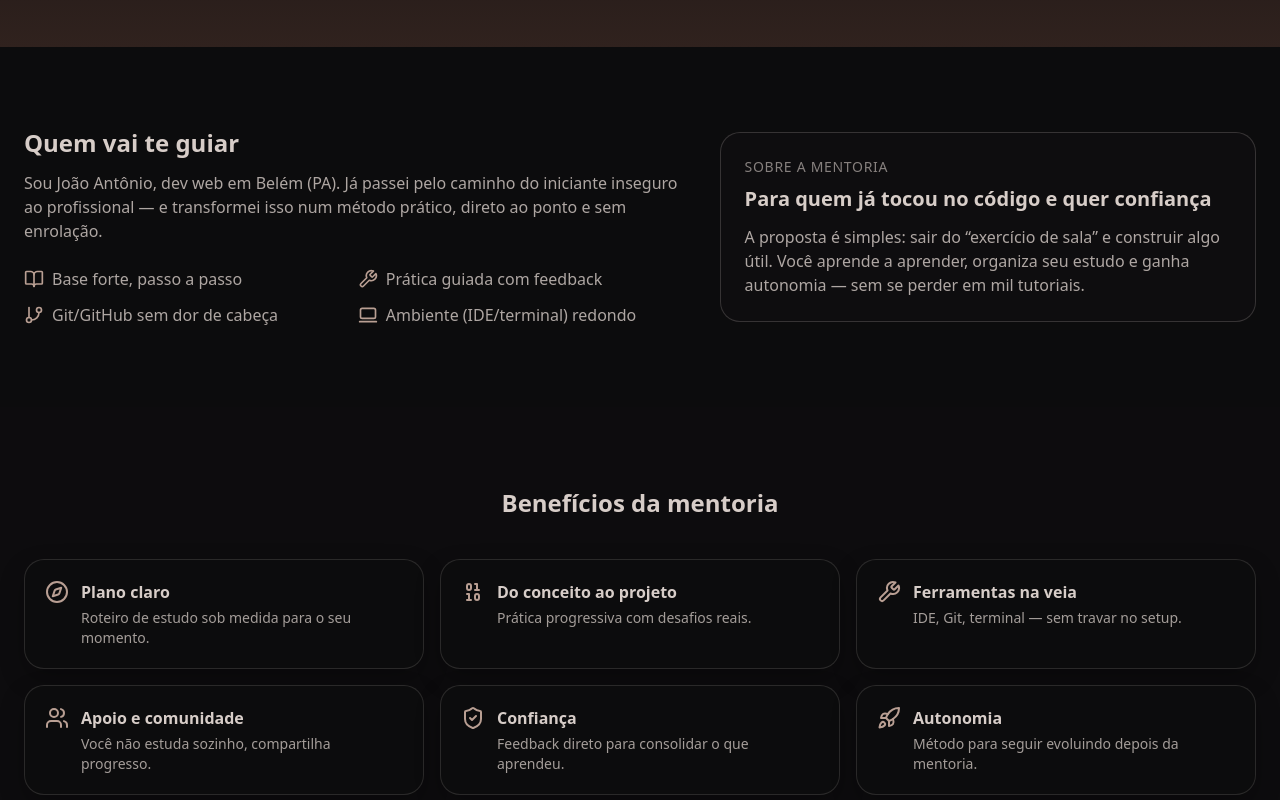
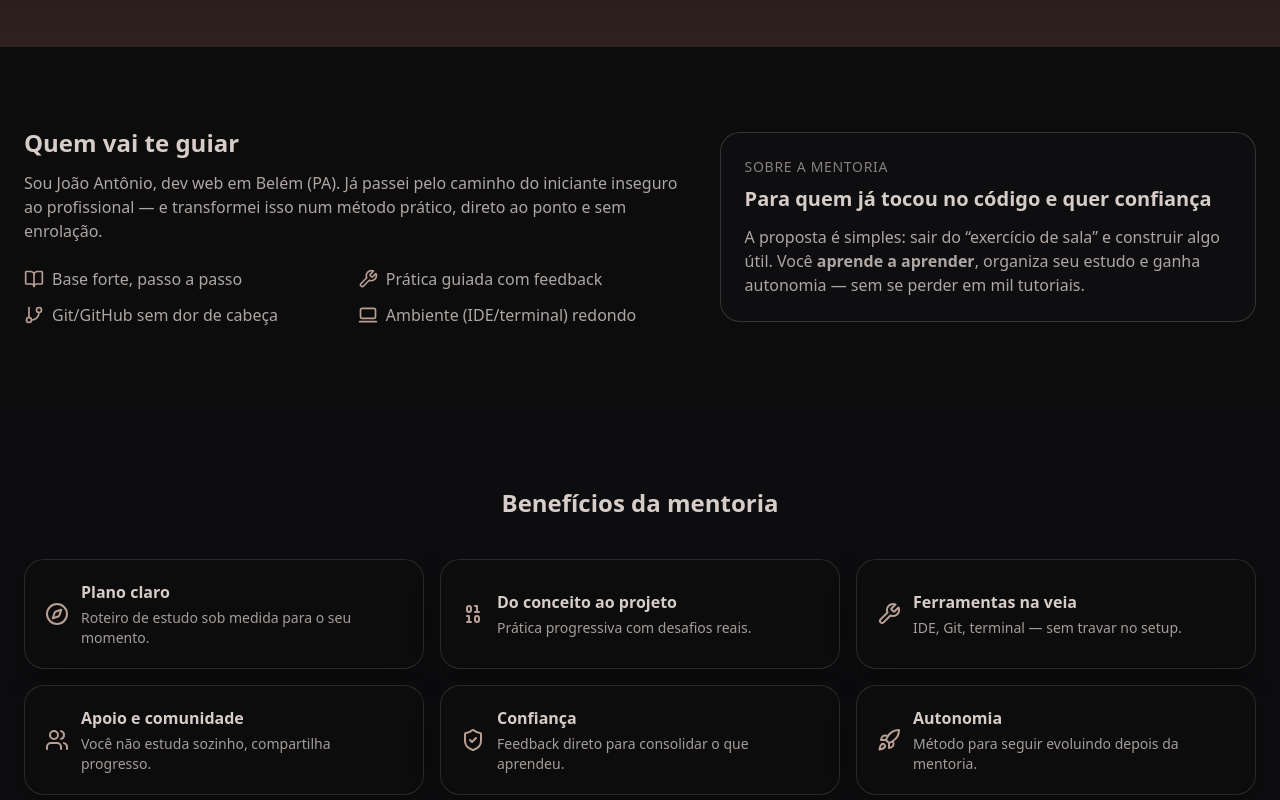
Before and after one commit to juaoantonio/mentoria-landing, a React (Vite) app: page / in a window 1280 px wide. Shown: the part 740-1540 px from the top of the page. Built offline with nearby package versions, Linux system fonts and the light colour scheme.

Commit message:
style: format code for consistency and readability

```diff
--- a/package.json
+++ b/package.json
@@ -23,6 +23,8 @@
     "@types/react": "^19.0.0",
     "@types/react-dom": "^19.0.0",
     "@vitejs/plugin-react-swc": "^3.7.1",
+    "prettier": "^3.6.2",
+    "prettier-plugin-tailwindcss": "^0.6.14",
     "tailwindcss": "^4.0.1",
     "typescript": "^5.5.4",
     "vite": "^6.0.0"
--- a/src/App.tsx
+++ b/src/App.tsx
@@ -1,4 +1,4 @@
-import {motion} from "motion/react";
+import { motion } from "motion/react";
 import {
   Binary,
   BookOpen,
@@ -12,40 +12,53 @@ import {
   Users,
   Wrench,
 } from "lucide-react";
-import {ContactForm} from "./components/contact-form";
-
+import { ContactForm } from "./components/contact-form";
 
 export default function App() {
   return (
     <div className="min-h-screen text-buff">
-            <Hero/>
-            <IntroMentor/>
-            <Benefits/>
-            <Who/>
-            <HowItWorks/>
-            <ContactForm/>
-            <Footer/>
+      <Hero />
+      <IntroMentor />
+      <Benefits />
+      <Who />
+      <HowItWorks />
+      <ContactForm />
+      <Footer />
     </div>
   );
 }
 
-export function Container({children, className = ""}: { children: React.ReactNode; className?: string }) {
-    return <div className={`mx-auto w-full max-w-7xl px-6 ${className}`}>{children}</div>;
+export function Container({
+  children,
+  className = "",
+}: {
+  children: React.ReactNode;
+  className?: string;
+}) {
+  return (
+    <div className={`mx-auto w-full max-w-7xl px-6 ${className}`}>
+      {children}
+    </div>
+  );
 }
 
-export function Section({id, children, className = ""}: {
+export function Section({
+  id,
+  children,
+  className = "",
+}: {
   id?: string;
   children: React.ReactNode;
-    className?: string
+  className?: string;
 }) {
   return (
     <motion.section
       id={id}
       className={`py-8 md:py-20 ${className}`}
-            initial={{opacity: 0, y: 24}}
-            whileInView={{opacity: 1, y: 0}}
-            viewport={{once: true, amount: 0.35}}
-            transition={{type: "spring", stiffness: 120, damping: 18}}
+      initial={{ opacity: 0, y: 24 }}
+      whileInView={{ opacity: 1, y: 0 }}
+      viewport={{ once: true, amount: 0.35 }}
+      transition={{ type: "spring", stiffness: 120, damping: 18 }}
     >
       {children}
     </motion.section>
@@ -92,36 +105,44 @@ function Hero() {
             João Antônio — Mentoria
           </a>
           <div className="hidden sm:flex items-center gap-4">
-                        <a href="#beneficios" className="text-buff/70 hover:text-buff">Benefícios</a>
-                        <a href="#como-funciona" className="text-buff/70 hover:text-buff">Como funciona</a>
-                        <a href="#contato" className="text-buff/70 hover:text-buff">Contato</a>
+            <a href="#beneficios" className="text-buff/70 hover:text-buff">
+              Benefícios
+            </a>
+            <a href="#como-funciona" className="text-buff/70 hover:text-buff">
+              Como funciona
+            </a>
+            <a href="#contato" className="text-buff/70 hover:text-buff">
+              Contato
+            </a>
           </div>
         </nav>
       </Container>
       <Container>
         <div className="grid items-center gap-10 pb-16 pt-10 md:grid-cols-2 md:pb-24 md:pt-16">
           <motion.div
-                        initial={{opacity: 0, y: 20}}
-                        animate={{opacity: 1, y: 0}}
-                        transition={{type: "spring", stiffness: 110, damping: 16}}
+            initial={{ opacity: 0, y: 20 }}
+            animate={{ opacity: 1, y: 0 }}
+            transition={{ type: "spring", stiffness: 110, damping: 16 }}
           >
-                        <p className="text-beaver font-medium">Para quem já viu o básico, mas trava em começar</p>
+            <p className="text-beaver font-medium">
+              Para quem já viu o básico, mas trava em começar
+            </p>
             <h1 className="mt-2 text-4xl font-extrabold tracking-tight sm:text-5xl">
               Do básico à prática: mentoria para destravar sua programação
             </h1>
             <p className="mt-4 text-buff/80 leading-relaxed">
-                            Se você já viu variáveis, condicionais e laços — mas não sabe transformar
-                            isso em um
-                            <span className="font-semibold text-buff"> projeto real</span>, eu te guio passo a passo até
-                            a autonomia.
+              Se você já viu variáveis, condicionais e laços — mas não sabe
+              transformar isso em um
+              <span className="font-semibold text-buff"> projeto real</span>, eu
+              te guio passo a passo até a autonomia.
             </p>
             <div className="mt-8 flex flex-wrap gap-3">
               <Button href="#contato">
-                                <MessageSquareMore className="size-5"/>
+                <MessageSquareMore className="size-5" />
                 Quero destravar meus estudos
               </Button>
               <Button href="#beneficios" variant="ghost">
-                                <ShieldCheck className="size-5"/>
+                <ShieldCheck className="size-5" />
                 Ver benefícios
               </Button>
             </div>
@@ -133,7 +154,7 @@ function Hero() {
                 "Método para aprender sem se perder",
               ].map((item) => (
                 <li key={item} className="flex items-start gap-2">
-                                    <CheckCircle2 className="size-5 text-beaver min-w-max min-h-max"/>
+                  <CheckCircle2 className="size-5 text-beaver min-w-max min-h-max" />
                   <span>{item}</span>
                 </li>
               ))}
@@ -141,24 +162,29 @@ function Hero() {
           </motion.div>
 
           <motion.div
-                        initial={{opacity: 0, scale: 0.96}}
-                        animate={{opacity: 1, scale: 1}}
-                        transition={{type: "spring", stiffness: 120, damping: 16, delay: 0.1}}
+            initial={{ opacity: 0, scale: 0.96 }}
+            animate={{ opacity: 1, scale: 1 }}
+            transition={{
+              type: "spring",
+              stiffness: 120,
+              damping: 16,
+              delay: 0.1,
+            }}
             className="relative mx-auto w-full max-w-md"
           >
             <div className="glass rounded-2xl p-2 shadow-[var(--shadow-soft)]">
               <img
                 src="/me.jpg"
-                                loading={'lazy'}
-                                decoding={'async'}
+                loading={"lazy"}
+                decoding={"async"}
                 alt="Foto do mentor, João Antônio"
                 className="w-full rounded-xl object-cover"
               />
             </div>
-                        <div
-                            className="pointer-events-none absolute -right-6 -top-6 hidden rotate-6 rounded-2xl border border-buff/30 p-3 text-buff/70 md:block">
+            <div className="pointer-events-none absolute -right-6 -top-6 hidden rotate-6 rounded-2xl border border-buff/30 p-3 text-buff/70 md:block">
               <span className="flex items-center gap-2 text-sm">
-                  <Rocket className="size-4 text-beaver"/> Bora construir de verdade
+                <Rocket className="size-4 text-beaver" /> Bora construir de
+                verdade
               </span>
             </div>
           </motion.div>
@@ -176,33 +202,43 @@ function IntroMentor() {
           <motion.div className="order-2 md:order-1">
             <h2 className="text-2xl font-bold">Quem vai te guiar</h2>
             <p className="mt-3 text-buff/80">
-                            Sou João Antônio, dev web em Belém (PA). Já passei pelo caminho do iniciante inseguro ao
-                            profissional — e transformei isso num método prático, direto ao ponto e sem enrolação.
+              Sou João Antônio, dev web em Belém (PA). Já passei pelo caminho do
+              iniciante inseguro ao profissional — e transformei isso num método
+              prático, direto ao ponto e sem enrolação.
             </p>
             <ul className="mt-6 grid grid-cols-1 gap-3 sm:grid-cols-2">
               {[
-                                {icon: BookOpen, label: "Base forte, passo a passo"},
-                                {icon: Wrench, label: "Prática guiada com feedback"},
-                                {icon: GitBranch, label: "Git/GitHub sem dor de cabeça"},
-                                {icon: LaptopMinimal, label: "Ambiente (IDE/terminal) redondo"},
-                            ].map(({icon: Icon, label}) => (
+                { icon: BookOpen, label: "Base forte, passo a passo" },
+                { icon: Wrench, label: "Prática guiada com feedback" },
+                { icon: GitBranch, label: "Git/GitHub sem dor de cabeça" },
+                {
+                  icon: LaptopMinimal,
+                  label: "Ambiente (IDE/terminal) redondo",
+                },
+              ].map(({ icon: Icon, label }) => (
                 <li key={label} className="flex items-center gap-2">
-                                    <Icon className="size-5 text-beaver"/>
+                  <Icon className="size-5 text-beaver" />
                   <span className="text-buff/80">{label}</span>
                 </li>
               ))}
             </ul>
           </motion.div>
-                    <motion.div className="order-1 md:order-2" initial={{opacity: 0, x: 20}}
-                                whileInView={{opacity: 1, x: 0}}>
+          <motion.div
+            className="order-1 md:order-2"
+            initial={{ opacity: 0, x: 20 }}
+            whileInView={{ opacity: 1, x: 0 }}
+          >
             <div className="rounded-2xl border border-buff/20 bg-night p-6">
-                            <p className="text-sm uppercase tracking-wider text-buff/60">Sobre a mentoria</p>
-                            <h3 className="mt-2 text-xl font-semibold">Para quem já tocou no código e quer
-                                confiança</h3>
+              <p className="text-sm uppercase tracking-wider text-buff/60">
+                Sobre a mentoria
+              </p>
+              <h3 className="mt-2 text-xl font-semibold">
+                Para quem já tocou no código e quer confiança
+              </h3>
               <p className="mt-3 text-buff/80">
-                                A proposta é simples: sair do “exercício de sala” e construir algo útil. Você aprende a
-                                aprender,
-                                organiza seu estudo e ganha autonomia — sem se perder em mil tutoriais.
+                A proposta é simples: sair do “exercício de sala” e construir
+                algo útil. Você <strong>aprende a aprender</strong>, organiza
+                seu estudo e ganha autonomia — sem se perder em mil tutoriais.
               </p>
             </div>
           </motion.div>
@@ -214,31 +250,55 @@ function IntroMentor() {
 
 function Benefits() {
   const items = [
-        {icon: Compass, title: "Plano claro", desc: "Roteiro de estudo sob medida para o seu momento."},
-        {icon: Binary, title: "Do conceito ao projeto", desc: "Prática progressiva com desafios reais."},
-        {icon: Wrench, title: "Ferramentas na veia", desc: "IDE, Git, terminal — sem travar no setup."},
-        {icon: Users, title: "Apoio e comunidade", desc: "Você não estuda sozinho, compartilha progresso."},
-        {icon: ShieldCheck, title: "Confiança", desc: "Feedback direto para consolidar o que aprendeu."},
-        {icon: Rocket, title: "Autonomia", desc: "Método para seguir evoluindo depois da mentoria."},
+    {
+      icon: Compass,
+      title: "Plano claro",
+      desc: "Roteiro de estudo sob medida para o seu momento.",
+    },
+    {
+      icon: Binary,
+      title: "Do conceito ao projeto",
+      desc: "Prática progressiva com desafios reais.",
+    },
+    {
+      icon: Wrench,
+      title: "Ferramentas na veia",
+      desc: "IDE, Git, terminal — sem travar no setup.",
+    },
+    {
+      icon: Users,
+      title: "Apoio e comunidade",
+      desc: "Você não estuda sozinho, compartilha progresso.",
+    },
+    {
+      icon: ShieldCheck,
+      title: "Confiança",
+      desc: "Feedback direto para consolidar o que aprendeu.",
+    },
+    {
+      icon: Rocket,
+      title: "Autonomia",
+      desc: "Método para seguir evoluindo depois da mentoria.",
+    },
   ];
   return (
     <Section id="beneficios" className="bg-night/60">
       <Container>
-                <h2 className="text-center text-2xl font-bold">Benefícios da mentoria</h2>
-                <div className="mt-10 grid grid-cols-1 gap-4 sm:grid-cols-2 lg:grid-cols-3">
-                    {items.map(({icon: Icon, title, desc}) => (
+        <h2 className="text-center text-2xl font-bold">
+          Benefícios da mentoria
+        </h2>
+        <div className="mt-10 grid grid-cols-1 gap-4 sm:grid-cols-2 lg:grid-cols-3 auto-rows-fr">
+          {items.map(({ icon: Icon, title, desc }) => (
             <motion.div
               key={title}
-                            className="rounded-2xl border border-buff/15 bg-night-2 p-5 shadow-[var(--shadow-soft)]"
-                            whileHover={{y: -3}}
-                            transition={{type: "spring", stiffness: 250, damping: 18}}
+              className="rounded-2xl border flex items-center justify-start gap-3 border-buff/15 bg-night-2 p-5 shadow-[var(--shadow-soft)]"
+              whileHover={{ y: -3 }}
+              transition={{ type: "spring", stiffness: 250, damping: 18 }}
             >
-                            <div className="flex items-start gap-3">
-                                <Icon className="size-6 shrink-0 text-beaver"/>
+              <Icon className="size-6 shrink-0 text-beaver" />
               <div>
                 <h3 className="font-semibold">{title}</h3>
                 <p className="mt-1 text-sm text-buff/75">{desc}</p>
-                                </div>
               </div>
             </motion.div>
           ))}
@@ -262,13 +322,13 @@ function Who() {
           <div>
             <h2 className="text-2xl font-bold">Quem pode participar?</h2>
             <p className="mt-3 text-buff/80">
-                            Feita para iniciantes com alguma base escolar — como o Renato — que querem transformar o
-                            básico em prática.
+              Feita para iniciantes com alguma base escolar — como o Renato —
+              que querem transformar o básico em prática.
             </p>
             <ul className="mt-6 space-y-3">
               {bullets.map((b) => (
                 <li key={b} className="flex items-start gap-2">
-                                    <CheckCircle2 className="mt-0.5 size-5 text-beaver"/>
+                  <CheckCircle2 className="mt-0.5 size-5 text-beaver" />
                   <span className="text-buff/80">{b}</span>
                 </li>
               ))}
@@ -284,7 +344,7 @@ function Who() {
                 "Plano de estudo contínuo",
               ].map((r) => (
                 <li key={r} className="flex items-center gap-2 text-buff/80">
-                                    <CheckCircle2 className="size-5 text-beaver"/>
+                  <CheckCircle2 className="size-5 text-beaver" />
                   {r}
                 </li>
               ))}
@@ -298,28 +358,47 @@ function Who() {
 
 function HowItWorks() {
   const steps = [
-        {icon: Compass, title: "Diagnóstico inicial", desc: "Mapeamos seu momento, metas e lacunas."},
-        {icon: BookOpen, title: "Trilha sob medida", desc: "Plano de estudo com checkpoints semanais."},
-        {icon: Wrench, title: "Mão na massa", desc: "Aulas práticas, projetos e feedback contínuo."},
-        {icon: Rocket, title: "Autonomia", desc: "Método para seguir evoluindo sem se perder."},
+    {
+      icon: Compass,
+      title: "Diagnóstico inicial",
+      desc: "Mapeamos seu momento, metas e lacunas.",
+    },
+    {
+      icon: BookOpen,
+      title: "Trilha sob medida",
+      desc: "Plano de estudo com checkpoints semanais.",
+    },
+    {
+      icon: Wrench,
+      title: "Mão na massa",
+      desc: "Aulas práticas, projetos e feedback contínuo.",
+    },
+    {
+      icon: Rocket,
+      title: "Autonomia",
+      desc: "Método para seguir evoluindo sem se perder.",
+    },
   ];
   return (
-        <Section id="como-funciona" className="bg-[linear-gradient(180deg,var(--color-night-2),var(--color-night))]">
+    <Section
+      id="como-funciona"
+      className="bg-[linear-gradient(180deg,var(--color-night-2),var(--color-night))]"
+    >
       <Container>
         <h2 className="text-center text-2xl font-bold">Como funciona?</h2>
         <div className="mt-10 grid grid-cols-1 gap-4 md:grid-cols-2">
-                    {steps.map(({icon: Icon, title, desc}, i) => (
+          {steps.map(({ icon: Icon, title, desc }, i) => (
             <motion.div
               key={title}
               className="rounded-2xl border border-buff/15 bg-night p-6"
-                            initial={{opacity: 0, y: 12}}
-                            whileInView={{opacity: 1, y: 0}}
-                            viewport={{once: true}}
-                            transition={{delay: i * 0.05}}
+              initial={{ opacity: 0, y: 12 }}
+              whileInView={{ opacity: 1, y: 0 }}
+              viewport={{ once: true }}
+              transition={{ delay: i * 0.05 }}
             >
               <div className="flex items-start gap-3">
                 <div className="flex size-10 items-center justify-center rounded-xl bg-bistre/60">
-                                    <Icon className="size-5 text-beaver"/>
+                  <Icon className="size-5 text-beaver" />
                 </div>
                 <div>
                   <h3 className="font-semibold">{title}</h3>
```
Also changed, not shown: src/components/contact-form.tsx (+37 -23 lines), src/components/custom-toast.tsx (+21 -9 lines), src/index.css (+12 -3 lines), src/main.tsx (+15 -15 lines), 1 other file (tests, documents, lock files or other folders). Lines whose indentation alone changed are shown as unchanged.
